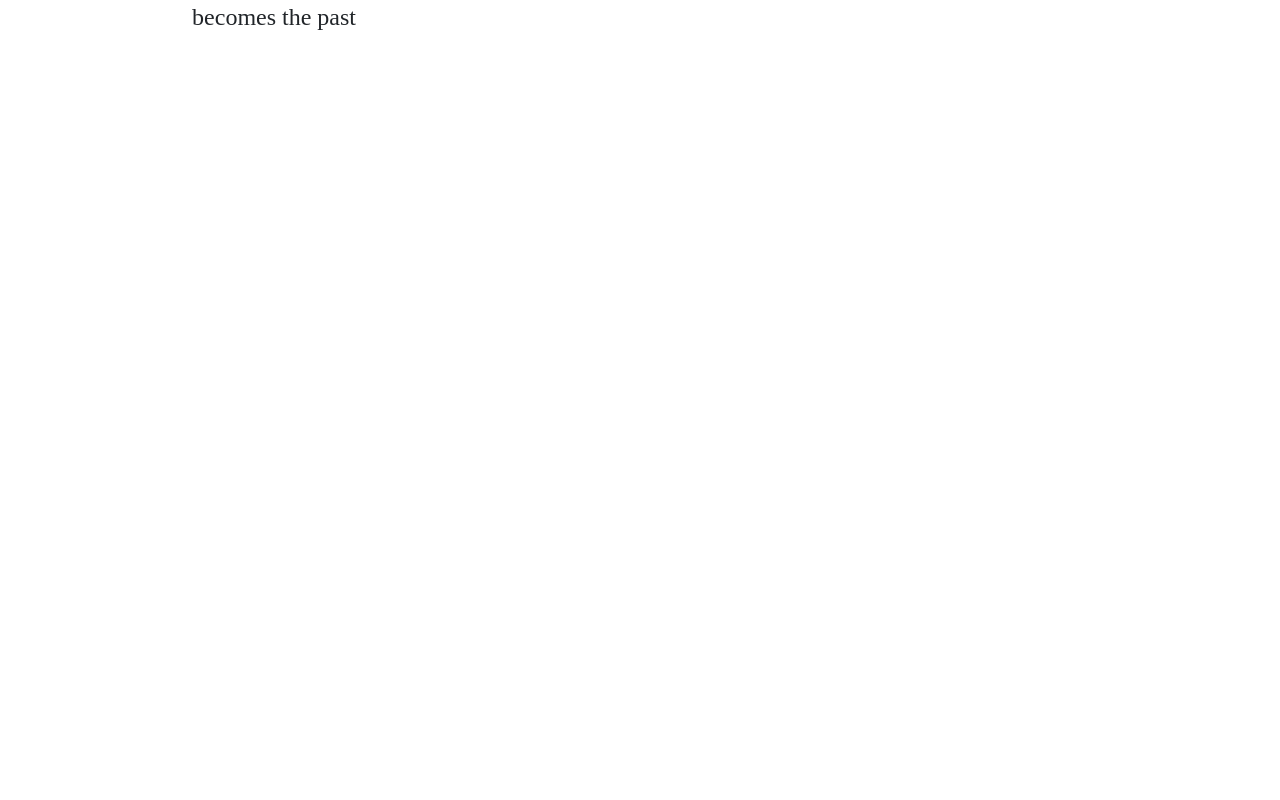
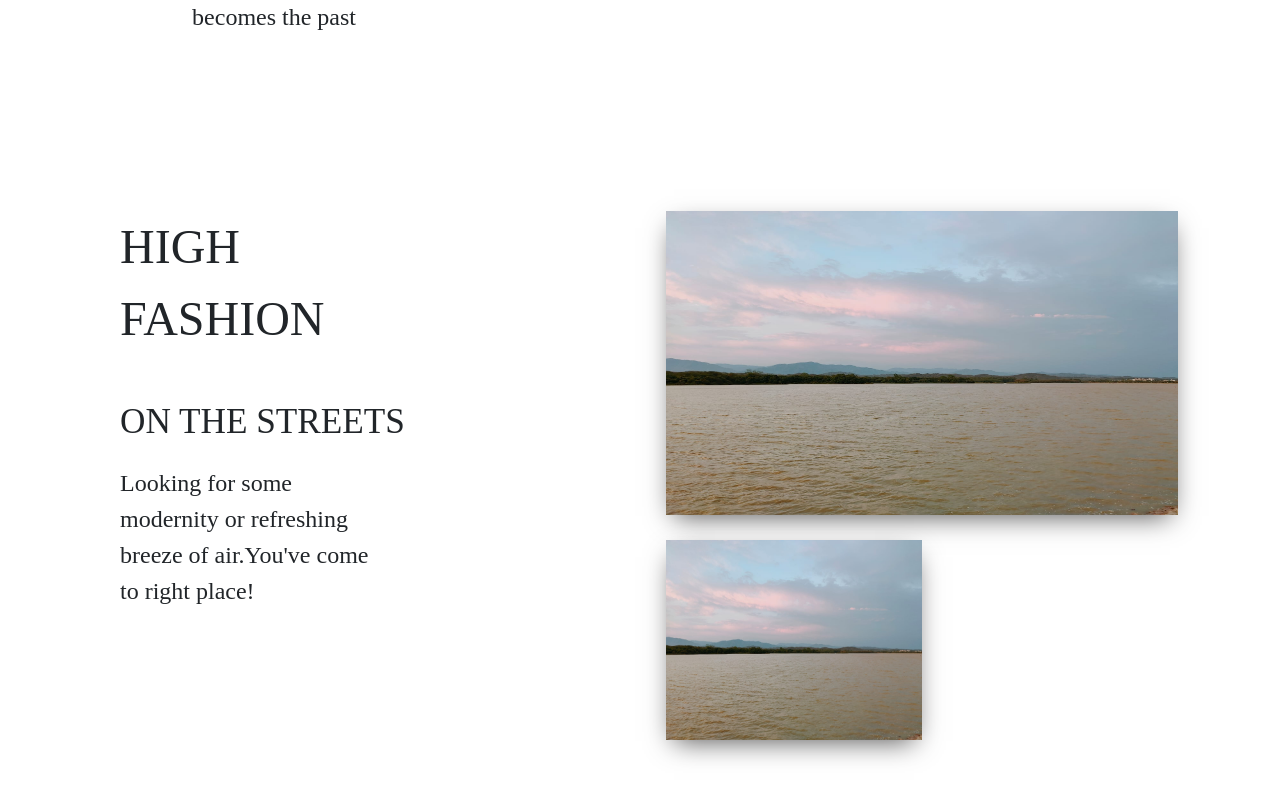
Before and after one commit to vivekk-tiwari/LOCALE, a React (Create React App) app: page /cafes in a window 1280 px wide. Shown: the part 1524-2324 px from the top of the page. Before the commit the page ends 1575 px from the top, so only its background shows below. Built offline with nearby package versions, Linux system fonts and the light colour scheme.

Commit message:
update cafes component

```diff
--- a/public/styles.css
+++ b/public/styles.css
@@ -618,3 +618,44 @@ body{
 #cafes_text5{
     margin-left: 2%;
 }
+
+
+.cafes3_main{
+    display: flex;
+    margin-left: 15%;
+    margin-top: 20%;
+    margin-bottom: 20%;
+}
+.cafes3_main1,.cafes3_main2{
+    display: flex;
+    flex-direction: column;
+}
+.cafes3_main2{
+    margin-left: 5%;
+}
+#cafes3_text1{
+    font-size: 3em;
+    width: 10vw;
+    font-family: 'PT Serif', serif;
+}
+#cafes3_text2{
+    font-size: 2.2em;
+    margin-top: 5%;
+    width: 40vw;
+    font-family: 'PT Serif', serif;
+}
+#cafes3_text3{
+    font-size: 1.5em;
+    font-family: 'PT Serif', serif;
+    width: 20vw;
+}
+#cafes3_img1,#cafes3_img2{
+    width: 40vw;
+    height: 38vh;
+    box-shadow:0px 9px 26px -8px rgb(79, 78, 78);
+}
+#cafes3_img2{
+    margin-top: 5%;
+    width: 20vw;
+    height: 25vh;
+}
--- a/src/Component_2/Cafes.jsx
+++ b/src/Component_2/Cafes.jsx
@@ -1,5 +1,6 @@
 import React from 'react';
 import Cafes2 from './Cafes_2';
+import Cafes3 from './Cafes_3';
 
 function Cafes() {
     return (
@@ -23,6 +24,7 @@ function Cafes() {
         </div>
 
         <Cafes2/>
+        <Cafes3/>
         </>
     );
 }
--- /dev/null
+++ b/src/Component_2/Cafes_3.jsx
@@ -0,0 +1,22 @@
+import React from 'react';
+
+function Cafes3 ()  {
+    return (
+        <>
+        <div className="cafes3_main">
+            <div className="cafes3_main1">
+                <p id="cafes3_text1">HIGH FASHION</p>
+                <p id="cafes3_text2">ON THE STREETS</p>
+                <p id="cafes3_text3">Looking for some modernity or refreshing breeze of air.You've come to right place!</p>
+            </div>
+
+            <div className="cafes3_main2">
+                <img src="./images/img_1.jpeg" alt="" id="cafes3_img1" />
+                <img src="./images/img_1.jpeg" alt="" id="cafes3_img2" />
+            </div>
+        </div>
+        </>
+    );
+}
+
+export default Cafes3;
```
